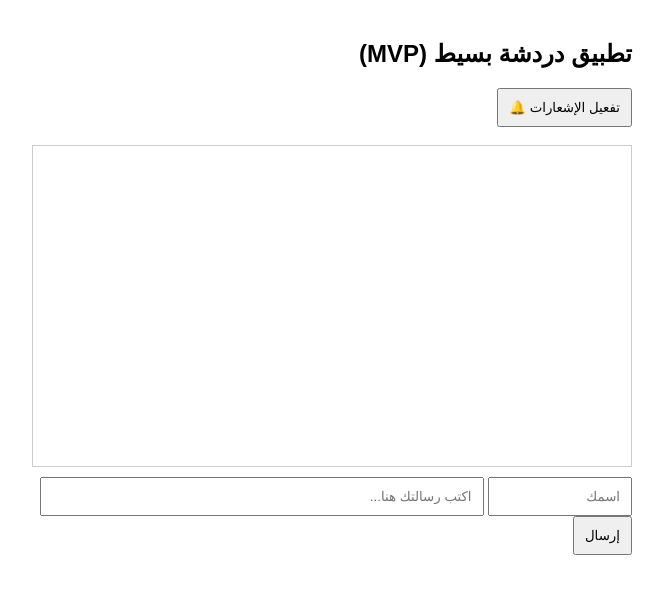
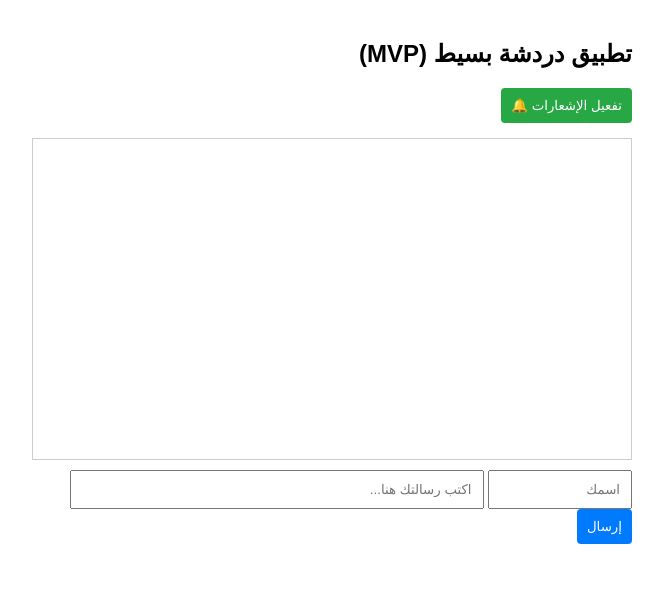
Before and after one commit to saifheny/Node, a plain HTML site: page index.html in a window 1280 px wide. Shown: the whole page, without its empty margins (308-972 px from the left). Drawn offline with Linux system fonts and the light colour scheme; no server answers.

Commit message:
Update index.html

```diff
--- a/index.html
+++ b/index.html
@@ -7,19 +7,20 @@
     <style>
         body { font-family: Arial, sans-serif; max-width: 600px; margin: 0 auto; padding: 20px; }
         #chat-box { border: 1px solid #ccc; height: 300px; overflow-y: scroll; padding: 10px; margin-bottom: 10px; }
-        .message { margin-bottom: 10px; padding: 5px; background: #f1f1f1; border-radius: 5px; }
-        #msg-input { width: 70%; padding: 10px; }
-        button { padding: 10px; cursor: pointer; }
+        .message { margin-bottom: 10px; padding: 8px; background: #e9f5ff; border-radius: 5px; }
+        #msg-input { width: 65%; padding: 10px; }
+        #sender-name { width: 20%; padding: 10px; }
+        button { padding: 10px; cursor: pointer; background: #007bff; color: white; border: none; border-radius: 4px;}
+        #enable-notifications { background: #28a745; margin-bottom: 15px;}
     </style>
 </head>
 <body>
     <h2>تطبيق دردشة بسيط (MVP)</h2>
     <button id="enable-notifications">تفعيل الإشعارات 🔔</button>
-    <br><br>
 
     <div id="chat-box"></div>
 
-    <input type="text" id="sender-name" placeholder="اسمك" style="width: 20%; padding: 10px;">
+    <input type="text" id="sender-name" placeholder="اسمك">
     <input type="text" id="msg-input" placeholder="اكتب رسالتك هنا...">
     <button id="send-btn">إرسال</button>
 
```
